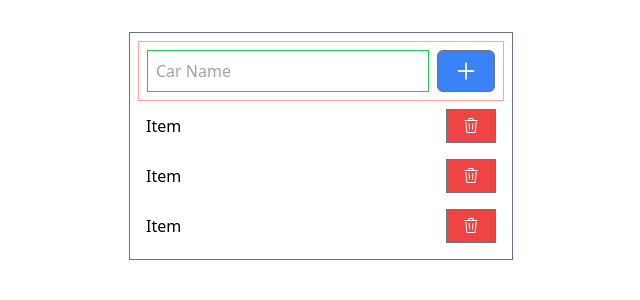
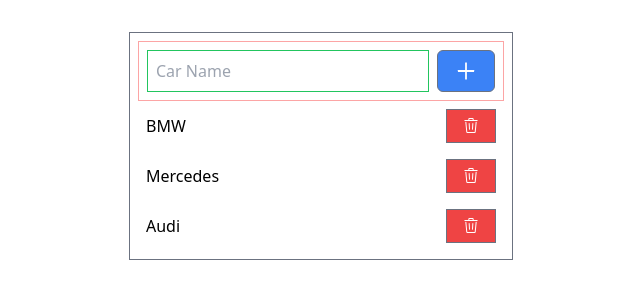
Before and after one commit to datlt2306/FPL-WEB209, a React (Vite) app: page / in a window 1280 px wide. Shown: the top 300 px of the page, without its empty margins (319-959 px from the left). Built offline with nearby package versions, Linux system fonts and the light colour scheme.

Commit message:
Buổi 2: List

```diff
--- a/src/App.tsx
+++ b/src/App.tsx
@@ -4,8 +4,14 @@
 import { Button, List } from "./components";
 import Form from "./components/Form";
 
+const carsData = [
+    { id: 1, name: "BMW" },
+    { id: 2, name: "Mercedes" },
+    { id: 3, name: "Audi" },
+];
+
 function App() {
-    const [cars, setCars] = useState<ICar[]>();
+    const [cars, setCars] = useState<ICar[]>(carsData);
     const [isLoading, setIsLoading] = useState<boolean>(true);
     const [error, setError] = useState<null>(null);
 
@@ -16,7 +22,7 @@
         <>
             <div className="w-96 mx-auto border border-gray-500 p-2">
                 <Form />
-                <List />
+                <List data={cars} />
             </div>
         </>
     );
--- a/src/components/Item/index.tsx
+++ b/src/components/Item/index.tsx
@@ -1,12 +1,14 @@
-import React from "react";
+import { ICar } from "@/interfaces/car";
+import { GoTrash } from "react-icons/go";
 import { Button } from "..";
-import { GoTrash } from "react-icons/go";
-type Props = {};
+type ItemProps = {
+    car: ICar;
+};
 
-const Item = (props: Props) => {
+const Item = ({ car }: ItemProps) => {
     return (
         <li className="flex justify-between items-center p-2">
-            Item
+            {car.name}
             <Button type="danger" icon={<GoTrash />} />
         </li>
     );
--- a/src/components/List/index.tsx
+++ b/src/components/List/index.tsx
@@ -1,14 +1,16 @@
-import React from "react";
+import { ICar } from "@/interfaces/car";
 import { Item } from "..";
 
-type Props = {};
+type ListProps = {
+    data: ICar[];
+};
 
-const List = (props: Props) => {
+const List = ({ data }: ListProps) => {
     return (
         <ul>
-            <Item />
-            <Item />
-            <Item />
+            {data?.map((car) => (
+                <Item key={car.id} car={car} />
+            ))}
         </ul>
     );
 };
```
